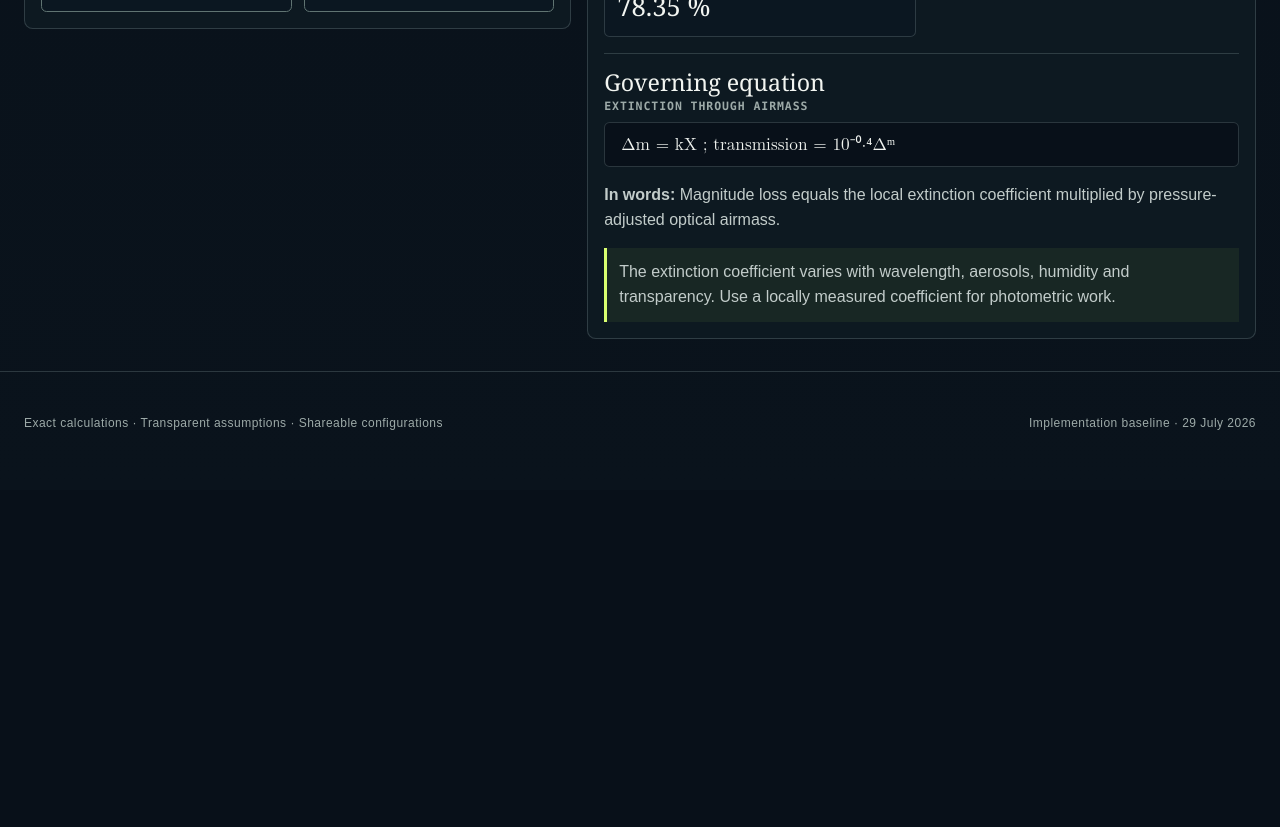
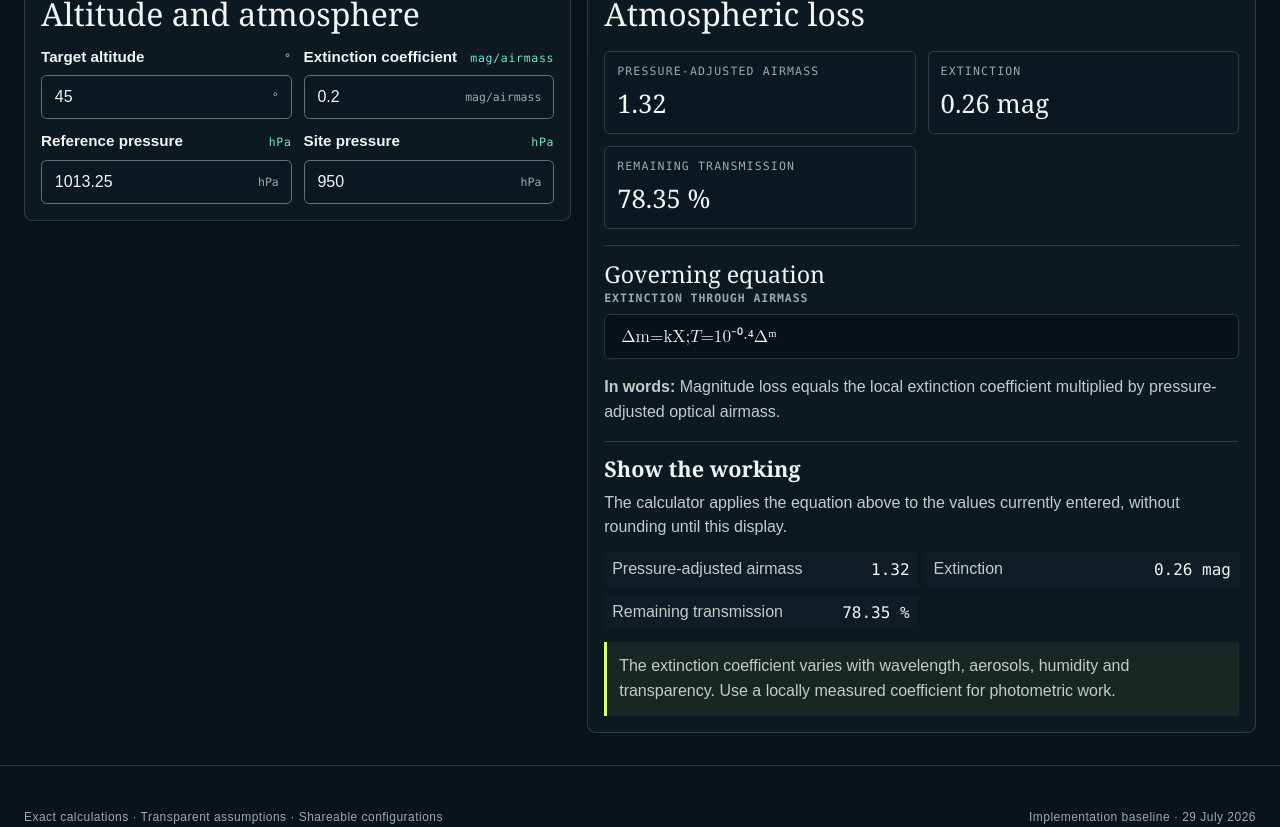
Before and after one commit to smeird/AstroTools, a Next.js app: page /calculators/atmospheric-extinction in a window 1280 px wide. Shown: the part 960-1787 px from the top of the page. Before the commit the page ends 1450 px from the top, so only its background shows below. Built offline with nearby package versions, Linux system fonts and the light colour scheme.

Commit message:
Improve calculator explanations and rig diagram

```diff
--- a/features/advanced-planning/components/advanced-calculator.module.css
+++ b/features/advanced-planning/components/advanced-calculator.module.css
@@ -29,6 +29,25 @@
 .formula p,
 .note,
 .invalid {
+  color: var(--color-text-soft);
+  line-height: 1.55;
+}
+.explainer {
+  max-width: 78rem;
+  margin: 0 0 var(--space-4);
+  padding: var(--space-4);
+  border-left: 3px solid var(--color-signal);
+  background: var(--color-surface-raised);
+}
+.explainer h2,
+.working h3 {
+  margin: 0 0 var(--space-2);
+  font-family: var(--font-heading);
+  font-size: 1.35rem;
+}
+.explainer p,
+.working p {
+  margin: var(--space-2) 0 0;
   color: var(--color-text-soft);
   line-height: 1.55;
 }
@@ -98,6 +117,31 @@
   border-left: 3px solid var(--color-accent);
   background: rgba(202, 255, 92, 0.06);
 }
+.working {
+  margin-top: var(--space-4);
+  padding-top: var(--space-3);
+  border-top: 1px solid var(--color-border-subtle);
+}
+.working dl {
+  display: grid;
+  grid-template-columns: repeat(2, minmax(0, 1fr));
+  gap: var(--space-2);
+  margin: var(--space-3) 0 0;
+}
+.working dl div {
+  display: flex;
+  justify-content: space-between;
+  gap: var(--space-2);
+  padding: var(--space-2);
+  background: var(--color-surface-raised);
+}
+.working dt {
+  color: var(--color-text-soft);
+}
+.working dd {
+  margin: 0;
+  font-family: var(--font-mono);
+}
 :global(html[data-view-mode="academic"]) .page {
   padding-top: var(--space-3);
 }
@@ -109,6 +153,10 @@
 }
 :global(html[data-view-mode="academic"]) .panel {
   padding: var(--space-3);
+  background: var(--color-surface);
+}
+:global(html[data-view-mode="academic"]) .note {
+  background: var(--color-accent-soft);
 }
 @media (max-width: 950px) {
   .workspace {
--- a/features/advanced-planning/components/advanced-calculator.tsx
+++ b/features/advanced-planning/components/advanced-calculator.tsx
@@ -1,7 +1,7 @@
 "use client";
 
 import Link from "next/link";
-import { startTransition, useEffect, useMemo, useState } from "react";
+import { Fragment, startTransition, useEffect, useMemo, useState } from "react";
 
 import { CalculatorNavigation } from "@/components/design-system/calculator-navigation";
 import { NumericInput } from "@/components/design-system/numeric-input";
@@ -51,22 +51,67 @@ function sharedValue(
   }
 }
 
-function formulaSymbols(kind: AdvancedCalculatorKind): string {
-  const formulas: Record<AdvancedCalculatorKind, string> = {
-    "optimal-sub-exposure": "tₘᵢₙ = kR² ÷ (Sₛₖᵧ + D)",
-    "integration-planner": "SNR₂ ÷ SNR₁ = √(T₂ ÷ T₁)",
-    "filter-exposure-planner": "Tᵢ = T × (wᵢ ÷ ηᵢ) ÷ Σ(w ÷ η)",
-    "star-saturation": "tₛₐₜ = W(1 − h) ÷ F★",
-    "guiding-exposure": "SNR = Ft ÷ √((F + B)t + R²)",
-    "plate-solving-scale": "s = 206.265p ÷ f",
-    "imaging-window": "cos H = (sin a − sin φ sin δ) ÷ (cos φ cos δ)",
-    "atmospheric-extinction": "Δm = kX ; transmission = 10⁻⁰·⁴Δᵐ",
-    "calibration-frames": "σₘₐₛₜₑᵣ = σ₁ ÷ √N",
-    "drizzle-planner": "Nₚᵢₓ,out = Nₚᵢₓ,in × d²",
-    "field-rotation": "Δsₑdge = rθ",
-    "autofocus-planning": "CFZ ≈ 2.2λN²",
+function Formula({ kind }: { kind: AdvancedCalculatorKind }) {
+  const equations: Record<AdvancedCalculatorKind, readonly string[]> = {
+    "optimal-sub-exposure": ["t", "=", "kR", "²", "/", "(S", "+", "D)"],
+    "integration-planner": ["SNR", "∝", "√T"],
+    "filter-exposure-planner": [
+      "T",
+      "=",
+      "T",
+      "×",
+      "(w",
+      "/",
+      "η)",
+      "/",
+      "Σ(w/η)",
+    ],
+    "star-saturation": ["t", "=", "W(1", "−", "h)", "/", "F"],
+    "guiding-exposure": [
+      "SNR",
+      "=",
+      "Ft",
+      "/",
+      "√((F",
+      "+",
+      "B)t",
+      "+",
+      "R",
+      "²)",
+    ],
+    "plate-solving-scale": ["s", "=", "206.265p", "/", "f"],
+    "imaging-window": [
+      "cos",
+      "H",
+      "=",
+      "(sin",
+      "a",
+      "−",
+      "sin",
+      "φ",
+      "sin",
+      "δ)",
+      "/",
+      "(cos",
+      "φ",
+      "cos",
+      "δ)",
+    ],
+    "atmospheric-extinction": ["Δm", "=", "kX", ";", "T", "=", "10", "⁻⁰·⁴Δᵐ"],
+    "calibration-frames": ["σ", "=", "σ", "/", "√N"],
+    "drizzle-planner": ["N", "=", "N", "×", "d", "²"],
+    "field-rotation": ["Δs", "=", "rθ"],
+    "autofocus-planning": ["CFZ", "≈", "2.2λN", "²"],
   };
-  return formulas[kind];
+  return (
+    <mrow>
+      {equations[kind].map((part, index) => (
+        <Fragment key={`${part}-${index}`}>
+          <mi>{part}</mi>
+        </Fragment>
+      ))}
+    </mrow>
+  );
 }
 
 function formatValue(value: number | boolean | string, digits = 2) {
@@ -164,6 +209,18 @@ export function AdvancedCalculator({ kind }: { kind: AdvancedCalculatorKind }) {
         <h1>{definition.title}</h1>
         <p className={styles.lede}>{definition.lede}</p>
       </header>
+      <section className={styles.explainer} aria-labelledby={`${kind}-guide`}>
+        <h2 id={`${kind}-guide`}>What this calculator does</h2>
+        <p>
+          {definition.lede} Change a value and the result updates immediately,
+          so you can compare realistic options before you collect data.
+        </p>
+        <p>
+          If the answer looks wrong, first check the units and whether the
+          measurement describes your actual camera, telescope, sky or session.{" "}
+          {definition.note}
+        </p>
+      </section>
       <CalculatorLineDiagram kind={kind} />
       {rigLabel ? (
         <p className={styles.rigNotice} role="note">
@@ -225,14 +282,32 @@ export function AdvancedCalculator({ kind }: { kind: AdvancedCalculatorKind }) {
           <div className={styles.formula}>
             <h3>Governing equation</h3>
             <MathExpression label={definition.formulaLabel}>
-              <mrow>
-                <mtext>{formulaSymbols(kind)}</mtext>
-              </mrow>
+              <Formula kind={kind} />
             </MathExpression>
             <p>
               <strong>In words:</strong> {definition.formulaWords}
             </p>
           </div>
+          {results ? (
+            <div className={styles.working}>
+              <h3>Show the working</h3>
+              <p>
+                The calculator applies the equation above to the values
+                currently entered, without rounding until this display.
+              </p>
+              <dl>
+                {results.map((result, index) => (
+                  <div key={`${result.label}-${index}`}>
+                    <dt>{result.label}</dt>
+                    <dd>
+                      {formatValue(result.value, result.digits)}
+                      {result.unit ? ` ${result.unit}` : ""}
+                    </dd>
+                  </div>
+                ))}
+              </dl>
+            </div>
+          ) : null}
           <p className={styles.note}>{definition.note}</p>
         </section>
       </div>
```
Also changed, not shown: features/home/components/home-instrument-panel.module.css (+38 -0 lines), features/home/components/home-instrument-panel.tsx (+10 -0 lines).
